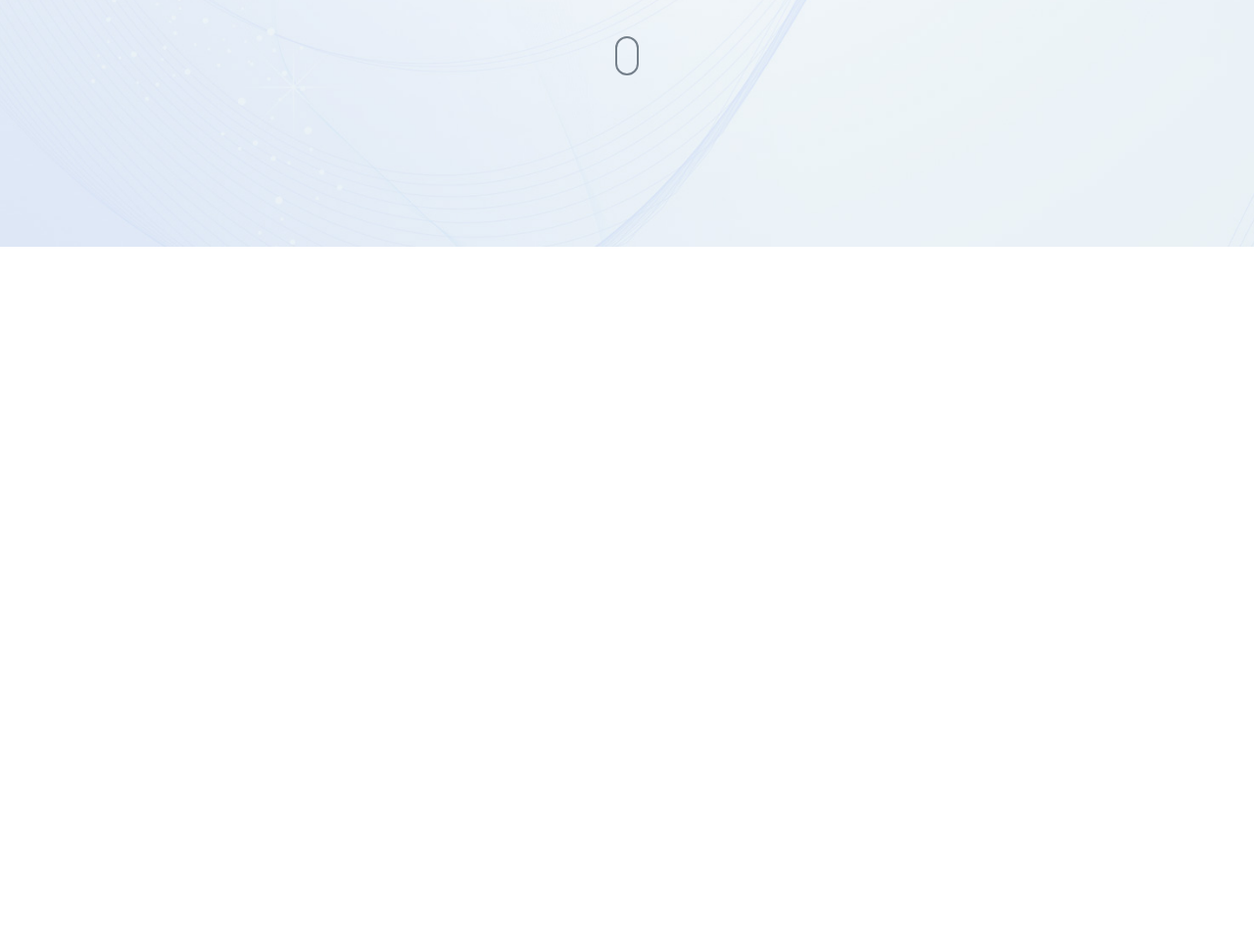
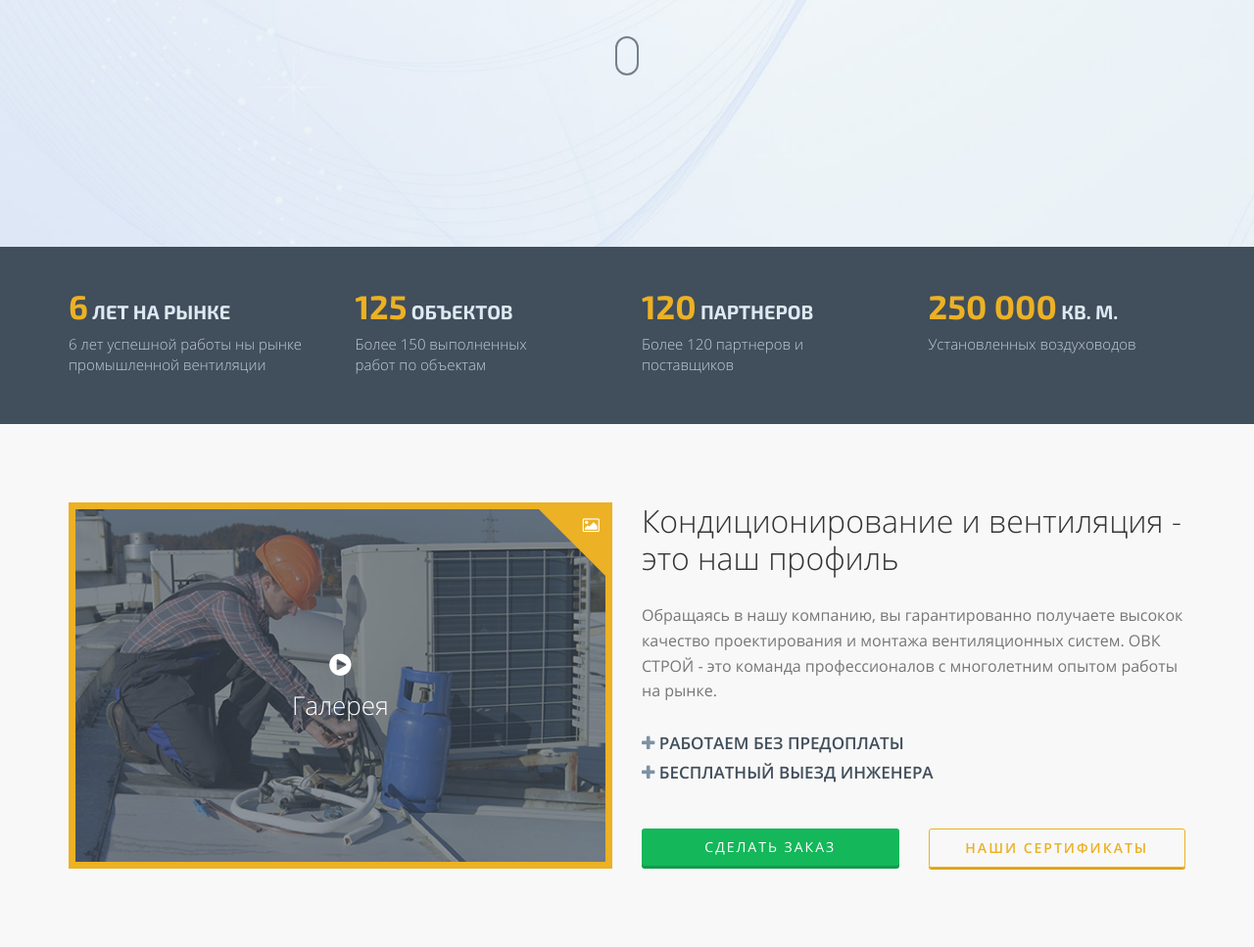
Before and after one commit to nskvolleytim/webCompany, a website: page app/index.html in a window 1280 px wide. Shown: the part 548-1515 px from the top of the page at 98% size. Before the commit the page ends 800 px from the top, so only its background shows below. Drawn offline with Linux system fonts and the light colour scheme.

Commit message:
Adaptive sections S-profile and S-adv

```diff
--- a/app/index.html
+++ b/app/index.html
@@ -84,7 +84,7 @@
 				<div class="header-content clearfix">
 					<div class="col-sm-6">
 						<h1>Монтаж систем вентиляции и кондиционирования</h1>
-						<ul>
+						<ul class="home-list">
 							<li><i class="fa fa-check"></i> Работаем без предоплаты</li>
 							<li><i class="fa fa-check"></i> Скидки до 40%</li>
 							<li><i class="fa fa-check"></i> Бесплатный выезд инженера</li>
@@ -107,6 +107,80 @@
 			</div>
 		</div>
 	</header>
+
+	<section class="s-wide s-dark s-adv">
+		<div class="container">
+			<div class="row">
+
+					<div class="col-md-3 col-sm-6">
+						<div class="s-adv-item">
+							<h3><span>6</span>  лет на рынке</h3>
+							<p>6 лет успешной работы ны рынке промышленной вентиляции</p>
+						</div>
+					</div>
+
+					<div class="col-md-3 col-sm-6">
+						<div class="s-adv-item">
+							<h3><span>125</span>  объектов</h3>
+							<p>Более 150 выполненных <br>работ по объектам</p>
+						</div>
+					</div>
+
+					<div class="col-md-3 col-sm-6">
+						<div class="s-adv-item">
+							<h3><span>120</span>  партнеров</h3>
+							<p>Более 120 партнеров и поставщиков</p>
+						</div>
+					</div>
+
+					<div class="col-md-3 col-sm-6">
+						<div class="s-adv-item">
+							<h3><span>250 000</span>  кв. м.</h3>
+							<p>Установленных воздуховодов</p>
+						</div>
+
+				</div>
+			</div>
+		</div>
+
+	</section>
+
+	<section class="s-wide s-gray s-profile">
+		<div class="container">
+			<div class="row">
+
+				<div class="col-sm-6">
+					<a href="#" class="gallery-tizer-wrap" style="background-image: url(img/gallery_photo.jpg)">
+						<div class="tizer-triangle">
+							<i class="fa fa-picture-o"></i>
+						</div>
+						<div class="table">
+							<div class="tr">
+								<div class="td">
+									<span><i class="fa fa-play-circle"></i><br>Галерея</span>
+								</div>
+							</div>
+						</div>
+					</a>
+				</div>
+
+				<div class="col-sm-6">
+					<h2>Кондиционирование и вентиляция - это наш профиль</h2>
+					<p>Обращаясь в нашу компанию, вы гарантированно получаете высокок качество проектирования и монтажа вентиляционных систем. ОВК СТРОЙ - это команда профессионалов с многолетним опытом работы на рынке.</p>
+					<ul class="home-list">
+							<li><i class="fa fa-plus"></i> Работаем без предоплаты</li>
+							<li><i class="fa fa-plus"></i> Бесплатный выезд инженера</li>
+					</ul>
+
+					<div class="row">
+						<div class="col-md-6"><a href="#" class="button">Сделать заказ</a></div>
+						<div class="col-md-6"><a href="#" class="button button-accent"><span class="hidden-md">Наши </span>Cертификаты</a></div>
+					</div>
+				</div>
+			</div>
+		</div>
+
+	</section>
 
 	<div class="hidden"></div>
 
--- a/app/js/common.js
+++ b/app/js/common.js
@@ -5,6 +5,13 @@ $(function() {
 	$(this).toggleClass("on");
 	$(".main-mnu").slideToggle();
 	return false;
+	});
+
+	//mouse-icon scroll
+	$(".mouse-icon").click(function(){
+		$("html, body").animate({
+			scrollTop : $(".s-adv").offset().top
+		}, 800);
 	});
 
 	//SVG Fallback
--- a/sass/_fonts.sass
+++ b/sass/_fonts.sass
@@ -4,5 +4,5 @@
 +font-face("OpenSansBold", "fonts/OpenSansBold/OpenSansBold", $file-formats: eot woff ttf)
 +font-face("OpenSansLight", "fonts/OpenSansLight/OpenSansLight", $file-formats: eot woff ttf)
 +font-face("OpenSansRegular", "fonts/OpenSansRegular/OpenSansRegular", $file-formats: eot woff ttf)
-+font-face("OpenSansSemiBold", "fonts/RobotoRegular/RobotoRegular", $file-formats: eot woff ttf)
++font-face("OpenSansSemiBold", "fonts/OpenSansSemiBold/OpenSansSemiBold", $file-formats: eot woff ttf)
 +font-face("RobotoRegular", "fonts/RobotoRegular/RobotoRegular", $file-formats: eot woff ttf)
--- a/sass/_media.sass
+++ b/sass/_media.sass
@@ -21,6 +21,10 @@
 	/**/
 	.ishome	h1
 		font-size: 34px
+
+	.col-md-6:last-child
+		.button
+			margin-top: 20px
 
 /* Small Devices, Tablets */
 @media only screen and (max-width : 768px)
@@ -60,6 +64,11 @@
 			text-transform: uppercase
 			font-size: 15px
 
+	.s-profile
+		h2
+			margin-top: 30px
+	.ishome h2
+		font-size: 28px
 
 /* Extra Small Devices, Phones */
 @media only screen and (max-width : 480px)
@@ -69,6 +78,19 @@
 
 	.header-content ul li
 		font-size: 16px
+
+	.header-content
+		.button
+			display: block
+			text-align: center
+
+	.s-profile
+		ul.home-list
+			li
+				font-size: 15px
+
+
+
 
 /* Custom, iPhone Retina */
 @media only screen and (max-width : 320px)
--- a/sass/header.sass
+++ b/sass/header.sass
@@ -169,23 +169,27 @@ nav, .header-content
 
 .header-content
 	padding: 10% 0 5%
-	ul
-		margin-top: 40px
-		li
-			display: block
-			color: $blue
-			text-transform: uppercase
-			font-family: "OpenSansSemiBold", sans-serif
-			font-size: 17px
-			line-height: 1.8
 	.button
-		margin-top: 45px
+		margin-top: 50px
 	.responsive-img
 		width: 675px
 		max-width: 675px
 
+
+ul.home-list
+	padding: 0
+	margin-top: 40px
+	li
+		display: block
+		color: $blue
+		text-transform: uppercase
+		font-family: "OpenSansSemiBold", sans-serif
+		font-size: 17px
+		line-height: 1.8
+
 .button
 	display: inline-block
+	text-align: center
 	border: none
 	background-color: $btn
 	color: #fff
@@ -204,6 +208,18 @@ nav, .header-content
 	&:active
 		background-color: darken($btn, 6%)
 		transform: translateY(3px)
+
+.button-accent
+	background-color: transparent
+	border: 1px solid $accent
+	box-shadow: 0 2px 0 darken($accent, 6%)
+	color: $accent
+	font-family: "OpenSansSemiBold", sans-serif
+	&:hover
+		background-color: lighten($accent, 6%)
+	&:active, &:focus
+		background-color: darken($accent, 6%)
+
 
 .responsive-img
 	max-width: 100%
@@ -269,3 +285,41 @@ nav, .header-content
 .mouse-wrapper
 	text-align: center
 	padding: 40px 0
+
+
+.s-wide
+	padding: 80px 0
+
+.s-dark
+	background-color: $blue
+	color: #fff
+
+.s-adv
+	padding: 50px 0 10px
+
+.s-adv-item
+	font-size: 15px
+	font-family: "OpenSansLight", sans-serif
+	color: #c0cdda
+	line-height: 21px
+	margin-bottom: 40px
+	h3
+	 	margin: 0
+	 	font-size: 20px
+	 	color: #dde9f3
+	 	font-family: "Exo2Bold", sans-serif
+	span
+		font-size: 34px
+		color: $accent
+	p
+		margin: 12px 0 0
+
+
+.table
+	display: table
+	width: 100%
+	.tr
+		display: table-row
+	.td
+		display: table-cell
+		vertical-align: middle
--- a/sass/main.sass
+++ b/sass/main.sass
@@ -25,6 +25,63 @@ body textarea:required:valid
 	color: #666
 
 //Custom Styles Here
+.s-gray
+	background-color: #f8f8f8
+
+.gallery-tizer-wrap
+	min-height: 360px
+	border: 7px solid $accent
+	background-size: cover
+	position: relative
+	display: block
+	&:hover
+		text-decoration: none
+		&::before
+			opacity: .8
+	&::before
+		content: ''
+		width: 100%
+		height: 100%
+		position: absolute
+		top: 0
+		left: 0
+		background-color: $blue
+		opacity: 0.6
+		+mt(.25s)
+	.table
+		position: relative
+		z-index: 2
+		text-align: center
+		height: 360px
+		span
+			font-size: 26px
+			color: #fff
+			font-family: "OpenSansLight", san-serif
+
+.tizer-triangle
+	position: absolute
+	top: 0
+	right: 0
+	@include triangle(68px, $accent, up-right)
+	i
+		color: #fff
+		position: absolute
+		top: -60px
+		right: 6px
+
+.s-profile
+	.fa-plus
+		color: #7e91a4
+	ul.home-list
+		margin-top: 25px
+	.button
+		margin-top: 25px
+		width: 100%
+	h2
+		margin-top: 0
+		line-height: 1.2
+	p
+		color: #777
 
 
 //ALWAYS END
```
Also changed, not shown: app/_header.min.css, app/_main.min.css.
